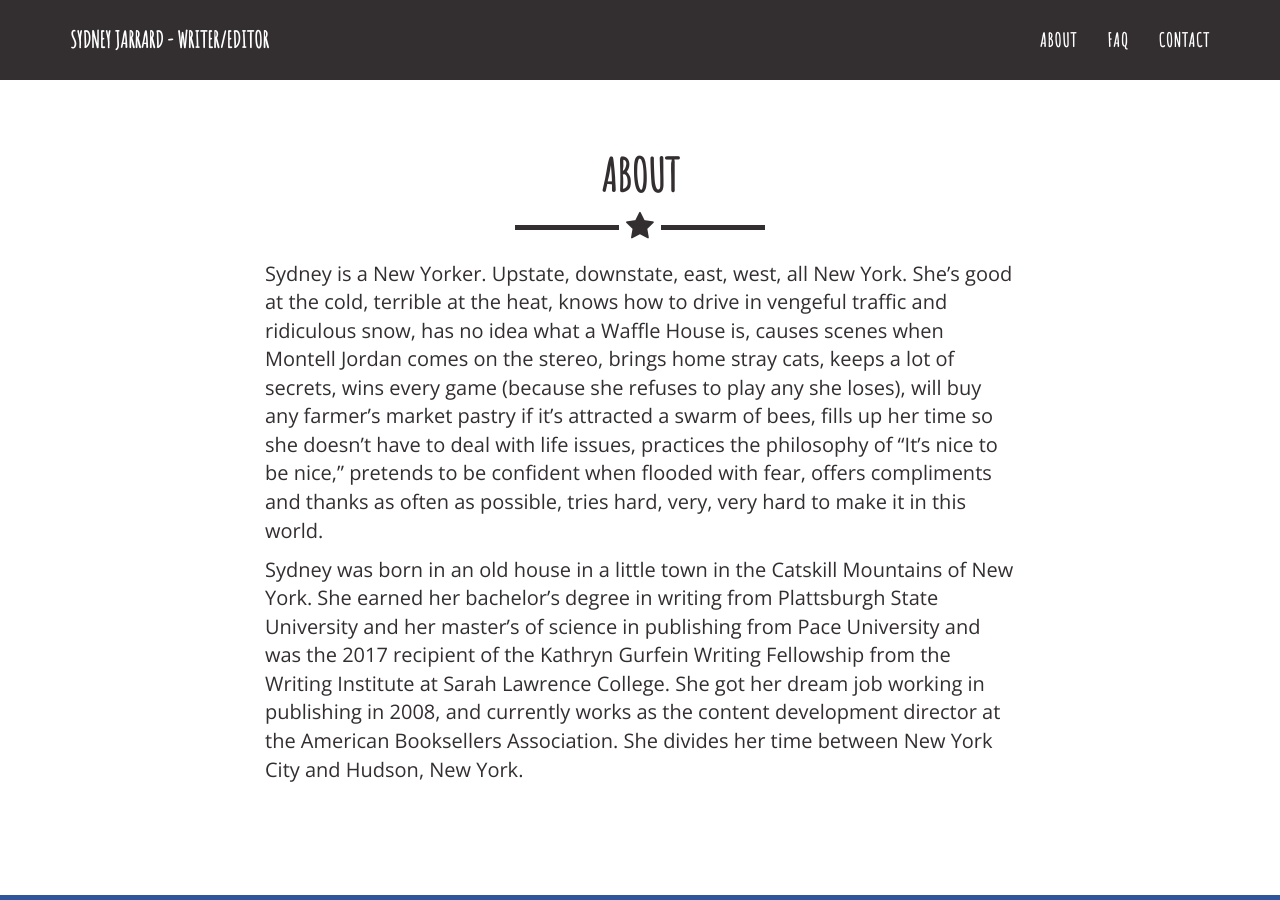
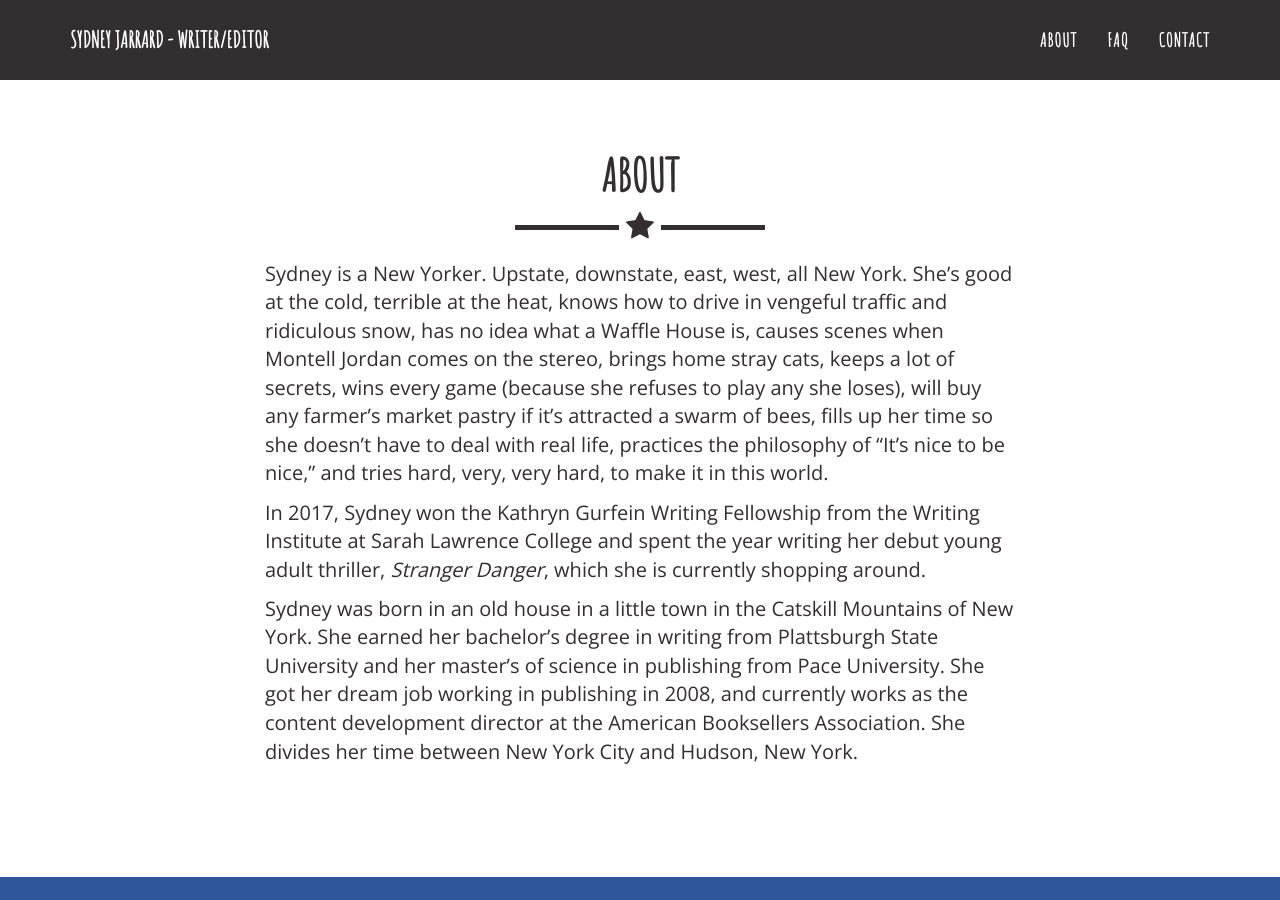
Before and after one commit to sydneyjarrard/sydneyjarrard.github.io, a Jekyll site: the page built from index.html, in a window 1280 px wide and 900 px high, scrolled down 982 px. Built offline with Jekyll 4.4.1, drawn with Linux system fonts in a browser that asks for light colours.

Commit message:
Update about.html

```diff
--- a/_includes/about.html
+++ b/_includes/about.html
@@ -9,8 +9,9 @@
             </div>
             <div class="row">
                 <div class="col-lg-8 col-lg-offset-2">
-                    <p>Sydney is a New Yorker. Upstate, downstate, east, west, all New York. She’s good at the cold, terrible at the heat, knows how to drive in vengeful traffic and ridiculous snow, has no idea what a Waffle House is, causes scenes when Montell Jordan comes on the stereo, brings home stray cats, keeps a lot of secrets, wins every game (because she refuses to play any she loses), will buy any farmer’s market pastry if it’s attracted a swarm of bees, fills up her time so she doesn’t have to deal with life issues, practices the philosophy of “It’s nice to be nice,” pretends to be confident when flooded with fear, offers compliments and thanks as often as possible, tries hard, very, very hard to make it in this world.</p>
-                    <p>Sydney was born in an old house in a little town in the Catskill Mountains of New York. She earned her bachelor’s degree in writing from Plattsburgh State University and her master’s of science in publishing from Pace University and was the 2017 recipient of the Kathryn Gurfein Writing Fellowship from the Writing Institute at Sarah Lawrence College. She got her dream job working in publishing in 2008, and currently works as the content development director at the American Booksellers Association. She divides her time between New York City and Hudson, New York.</p>
+                    <p>Sydney is a New Yorker. Upstate, downstate, east, west, all New York. She’s good at the cold, terrible at the heat, knows how to drive in vengeful traffic and ridiculous snow, has no idea what a Waffle House is, causes scenes when Montell Jordan comes on the stereo, brings home stray cats, keeps a lot of secrets, wins every game (because she refuses to play any she loses), will buy any farmer’s market pastry if it’s attracted a swarm of bees, fills up her time so she doesn’t have to deal with real life, practices the philosophy of “It’s nice to be nice,” and tries hard, very, very hard, to make it in this world.</p>
+                    <p>In 2017, Sydney won the Kathryn Gurfein Writing Fellowship from the Writing Institute at Sarah Lawrence College and spent the year writing her debut young adult thriller, <em>Stranger Danger</em>, which she is currently shopping around.</p>
+                 <p>Sydney was born in an old house in a little town in the Catskill Mountains of New York. She earned her bachelor’s degree in writing from Plattsburgh State University and her master’s of science in publishing from Pace University. She got her dream job working in publishing in 2008, and currently works as the content development director at the American Booksellers Association. She divides her time between New York City and Hudson, New York.</p>
                 </div>
             </div>
         </div>
```
